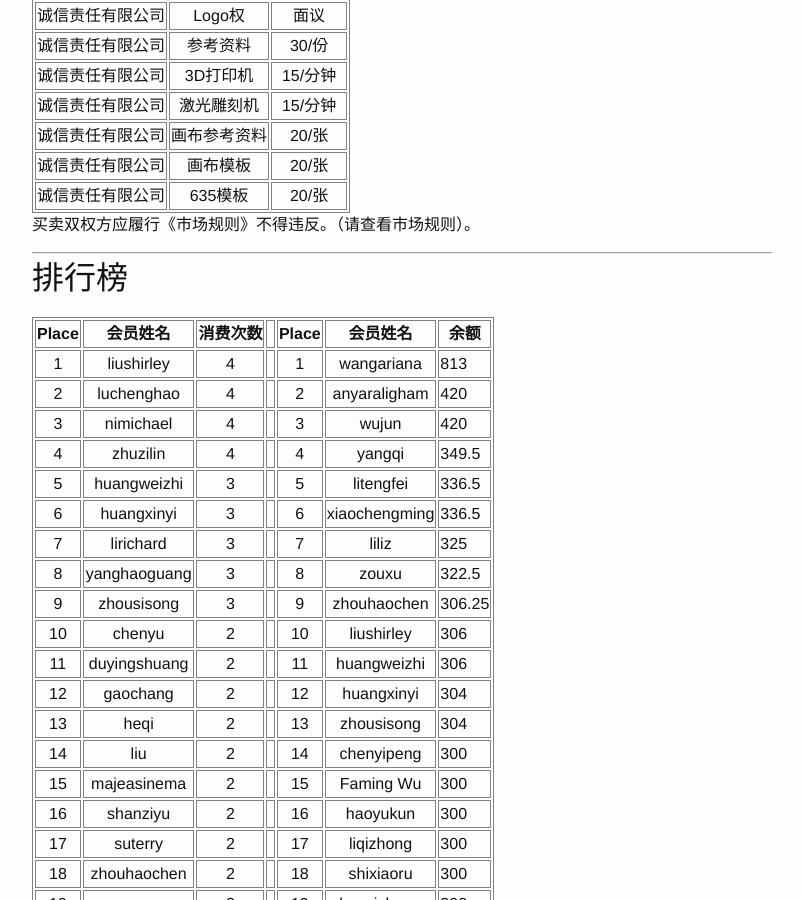
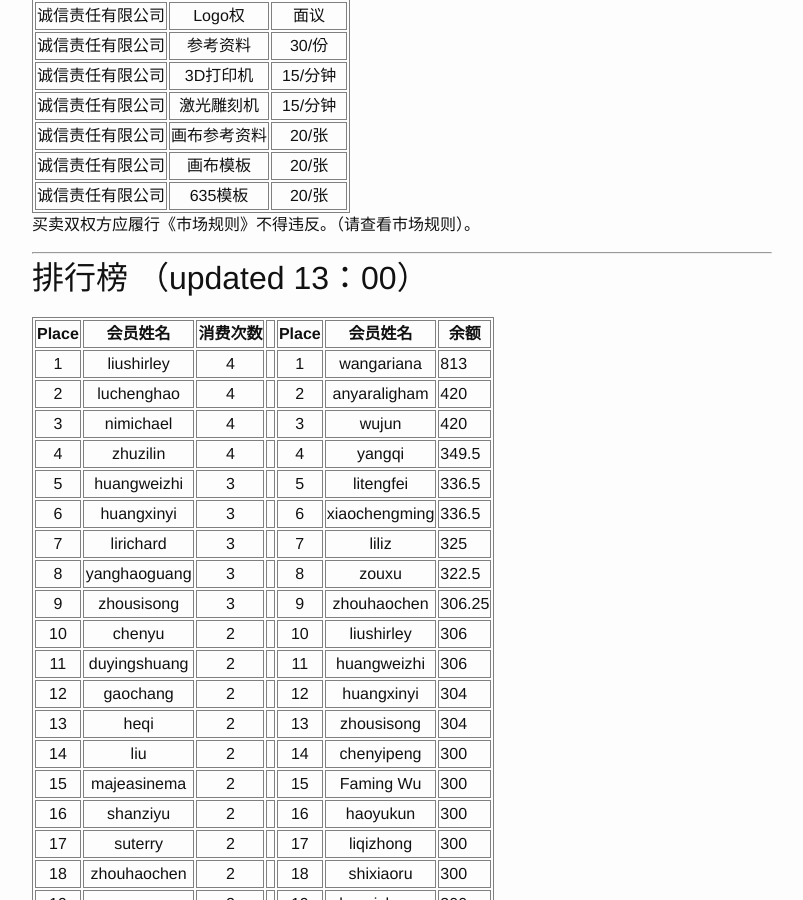
Before and after one commit to alimbeko2/alimbeko2.github.io, a Jekyll site: the page built from Market.md, in a window 1280 px wide and 900 px high, scrolled down 696 px. Shown: the whole window, without its empty margins (238-1041 px from the left). Built offline with Jekyll 4.4.1, drawn with Linux system fonts in a browser that asks for light colours.

Commit message:
Update Market.md

```diff
--- a/Market.md
+++ b/Market.md
@@ -39,7 +39,7 @@ Offers will be posted here. Please visit the Market Department to post your offe
 
 ---
 
-## 排行榜 ##
+## 排行榜 （updated 13：00） ##
 
 |Place|会员姓名|消费次数||Place|会员姓名|余额
 |:---:|:---:|:---:|:---:|:---:|:---:|
```
